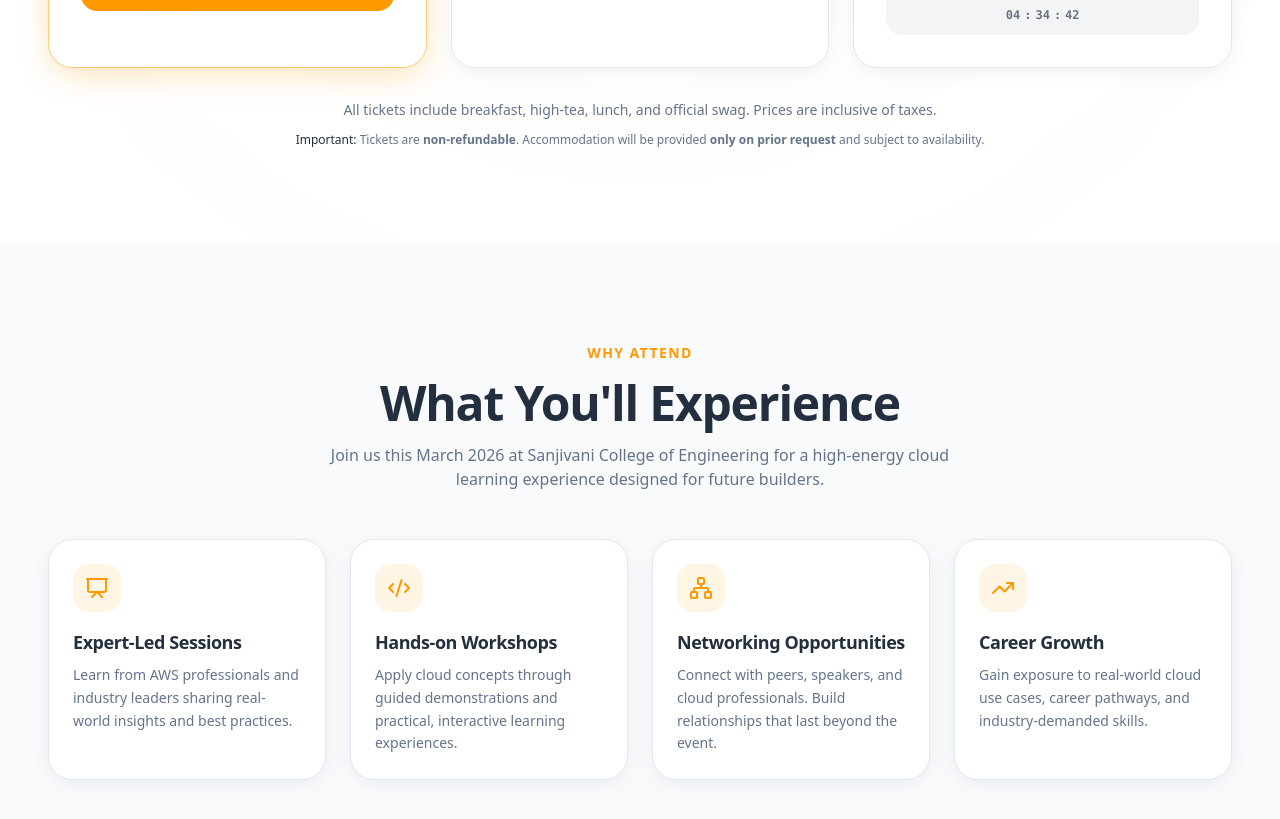
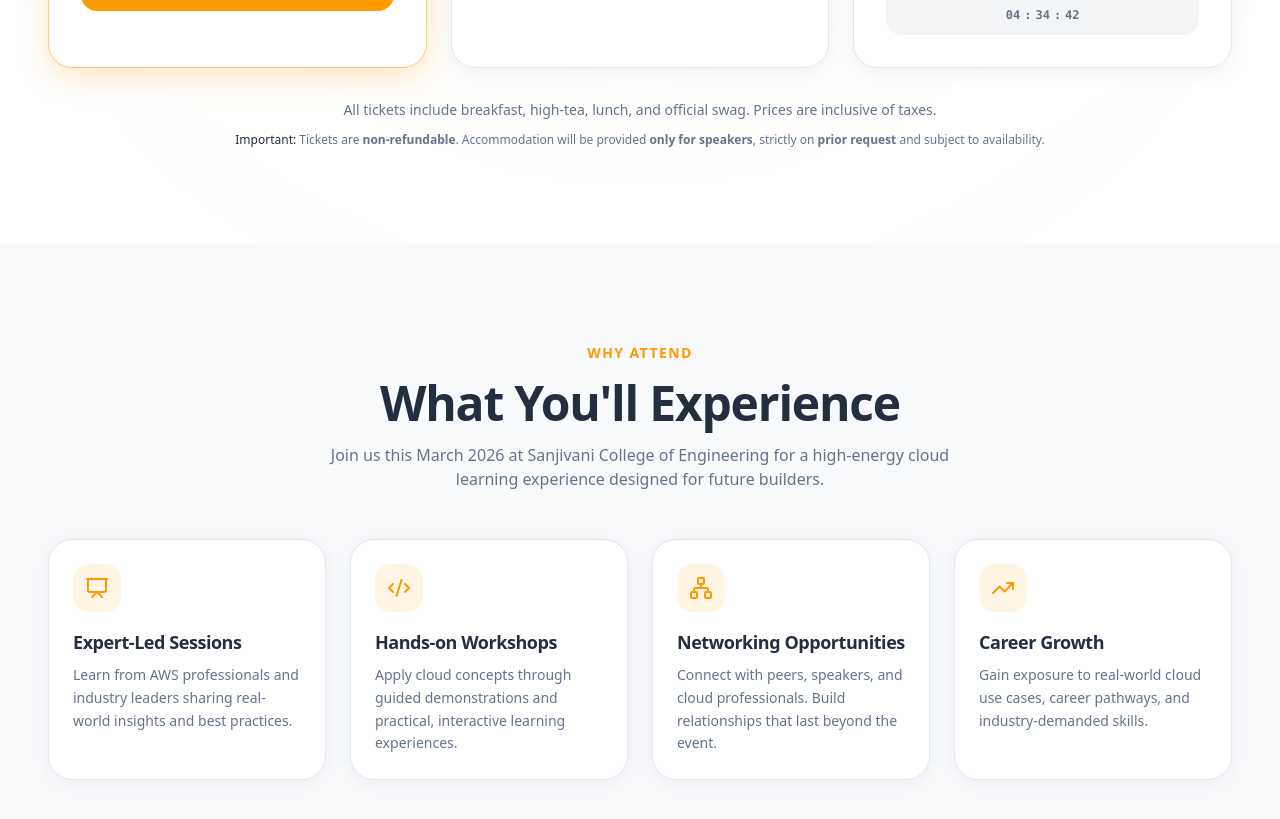
Before and after one commit to ByteNinjaSmit/scd26, a Next.js app: page / in a window 1280 px wide. Shown: the part 2900-3719 px from the top of the page. Built offline with nearby package versions, Linux system fonts and the light colour scheme; a web font is replaced by a local one.

Commit message:
tickets update

```diff
--- a/components/landing/Tickets.tsx
+++ b/components/landing/Tickets.tsx
@@ -298,9 +298,10 @@ const Tickets = () => {
                 >
                     <span className="font-medium text-foreground">Important:</span> Tickets are{" "}
                     <span className="font-semibold">non-refundable</span>. Accommodation will be
-                    provided <span className="font-semibold">only on prior request</span> and
-                    subject to availability.
+                    provided <span className="font-semibold">only for speakers</span>, strictly on{" "}
+                    <span className="font-semibold">prior request</span> and subject to availability.
                 </motion.p>
+
 
             </div>
         </section>
```
